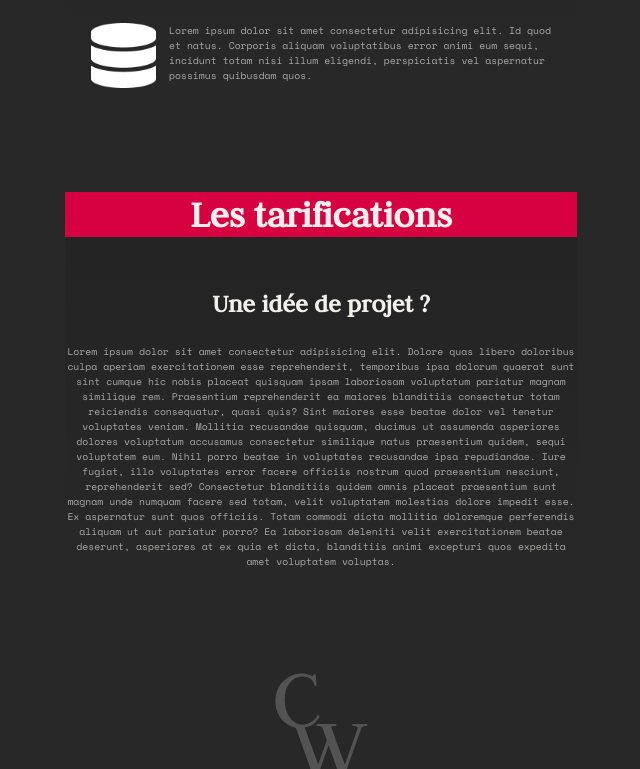
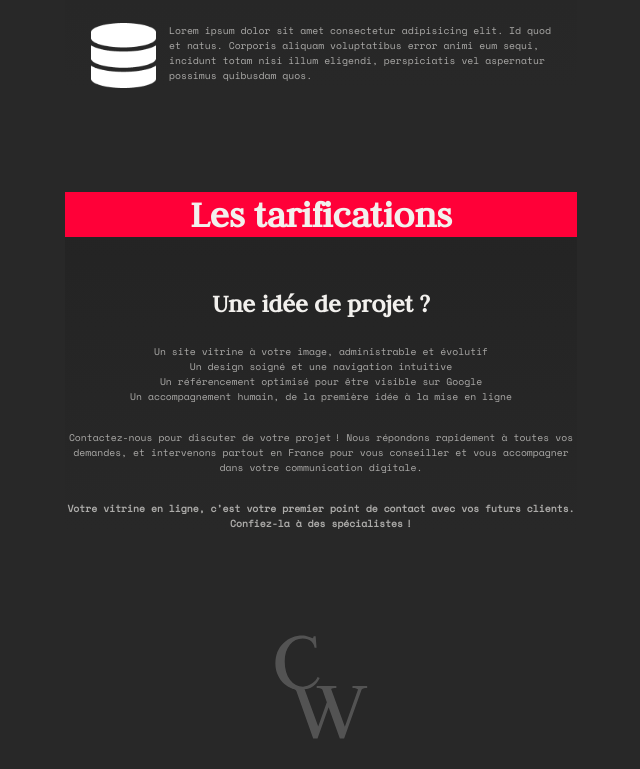
Before and after one commit to Carmin-Web/Carmin-Web.github.io, a plain HTML site: page index.html in a window 1280 px wide. Shown: the part 1676-2445 px from the top of the page, without its empty margins (319-959 px from the left). Drawn offline with Linux system fonts and the light colour scheme.

Commit message:
fix footer text

```diff
--- a/index.html
+++ b/index.html
@@ -76,7 +76,19 @@
             Une idée de projet ?
         </h3>
         <p class="centered">
-            Lorem ipsum dolor sit amet consectetur adipisicing elit. Dolore quas libero doloribus culpa aperiam exercitationem esse reprehenderit, temporibus ipsa dolorum quaerat sunt sint cumque hic nobis placeat quisquam ipsam laboriosam voluptatum pariatur magnam similique rem. Praesentium reprehenderit ea maiores blanditiis consectetur totam reiciendis consequatur, quasi quis? Sint maiores esse beatae dolor vel tenetur voluptates veniam. Mollitia recusandae quisquam, ducimus ut assumenda asperiores dolores voluptatum accusamus consectetur similique natus praesentium quidem, sequi voluptatem eum. Nihil porro beatae in voluptates recusandae ipsa repudiandae. Iure fugiat, illo voluptates error facere officiis nostrum quod praesentium nesciunt, reprehenderit sed? Consectetur blanditiis quidem omnis placeat praesentium sunt magnam unde numquam facere sed totam, velit voluptatem molestias dolore impedit esse. Ex aspernatur sunt quos officiis. Totam commodi dicta mollitia doloremque perferendis aliquam ut aut pariatur porro? Ea laboriosam deleniti velit exercitationem beatae deserunt, asperiores at ex quia et dicta, blanditiis animi excepturi quos expedita amet voluptatem voluptas.
+            Un site vitrine à votre image, administrable et évolutif <br>
+            Un design soigné et une navigation intuitive <br>
+            Un référencement optimisé pour être visible sur Google <br>
+            Un accompagnement humain, de la première idée à la mise en ligne
+        </p>
+        <p class="centered">
+            Contactez-nous pour discuter de votre projet ! Nous répondons rapidement à toutes vos demandes, et intervenons partout en France pour vous conseiller et vous accompagner dans votre communication digitale.
+        </p>
+
+        <p class="centered">
+            <strong>
+                Votre vitrine en ligne, c’est votre premier point de contact avec vos futurs clients. Confiez-la à des spécialistes !
+            </strong>
         </p>
     </section>
     <img class="stamp" src="./assets/cw-stamp.svg" alt="">
--- a/style.css
+++ b/style.css
@@ -28,7 +28,7 @@
     --bg-grey-l-66 : #282828a8;
     --bg-grey-l-33 : #28282854;
 
-    --red : #D70040;
+    --red : #FF0038;
 }
 
 @media only screen and (max-width: 768px) {
```
